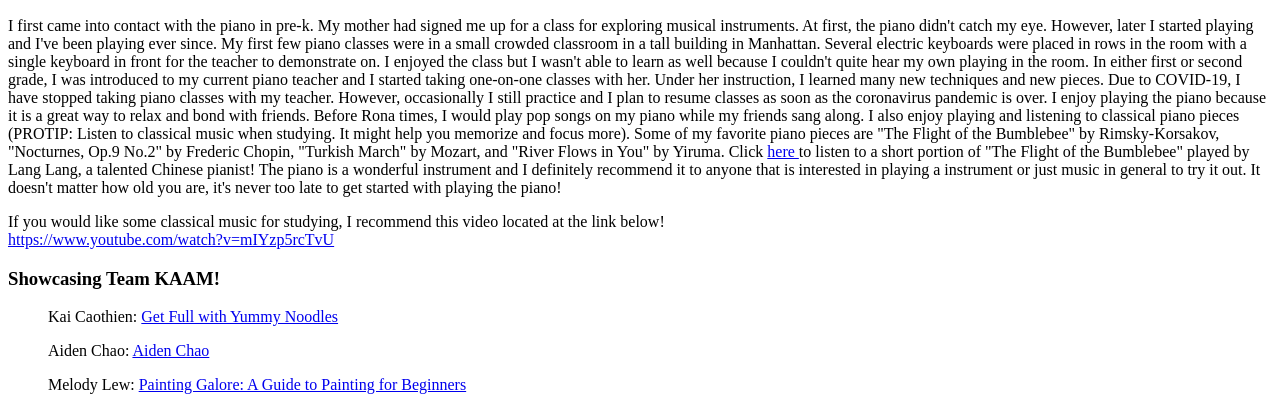
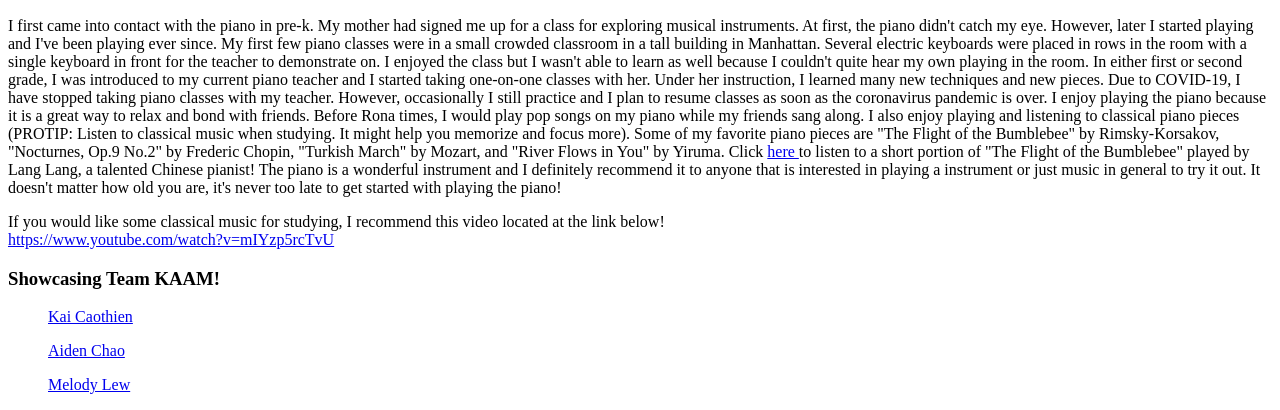
Before and after one commit to aruan30/web, a plain HTML site: page index.html in a window 1280 px wide. Shown: the part 1541-1951 px from the top of the page. Drawn offline with Linux system fonts and the light colour scheme.

Commit message:
Update index.html

```diff
--- a/index.html
+++ b/index.html
@@ -96,12 +96,12 @@ HW03 -- Thank you for coming to my TED Talk/HTML
 
       <!--Teammate Showcase-->
         <h3> Showcasing Team KAAM! </h3>
-        <ul> Kai Caothien: <a href = https://k-caothien.github.io/web/index.html > Get Full with Yummy Noodles </a> </ul>
+        <ul><a href = https://k-caothien.github.io/web/index.html > Kai Caothien </a> </ul>
 
-        <ul> Aiden Chao:  <a href= https://aiden-chao.github.io/web/index.html> Aiden Chao </a> </ul>
+        <ul> <a href= https://aiden-chao.github.io/web/index.html> Aiden Chao </a> </ul>
 
-        <ul> Melody Lew: <a href=
-            https://melodylew.github.io/web/index.html> Painting Galore: A Guide to Painting for Beginners </a></ul>
+        <ul> <a href=
+            https://melodylew.github.io/web/index.html> Melody Lew </a></ul>
 
   </body>
 </html>
```
